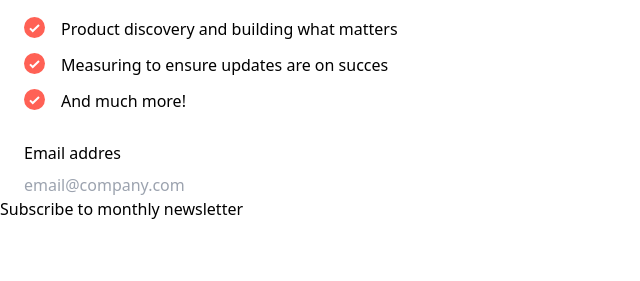
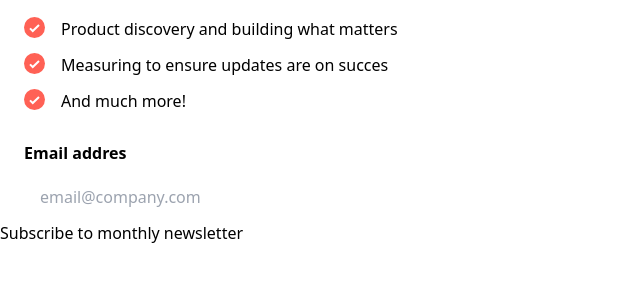
Before and after one commit to Reivah/Tailwind-Frontend-Mentor, a website: page dist/index.html in a window 1280 px wide. Shown: the part 399-680 px from the top of the page, without its empty margins (0-640 px from the left). Drawn offline with Linux system fonts and the light colour scheme.

```diff
--- a/dist/index.html
+++ b/dist/index.html
@@ -26,8 +26,8 @@
             </ul>
         </div>
         <div class="flex flex-col px-6">
-            <label for="email" class="mb-2">Email addres</label>
-            <input type="email" placeholder="email@company.com">
+            <label for="email" class="mb-2 font-bold">Email addres</label>
+            <input type="email" class="px-4 py-3" placeholder="email@company.com">
         </div>
         <button>Subscribe to monthly newsletter</button>
     </div>
```
Also changed, not shown: dist/style.css.
